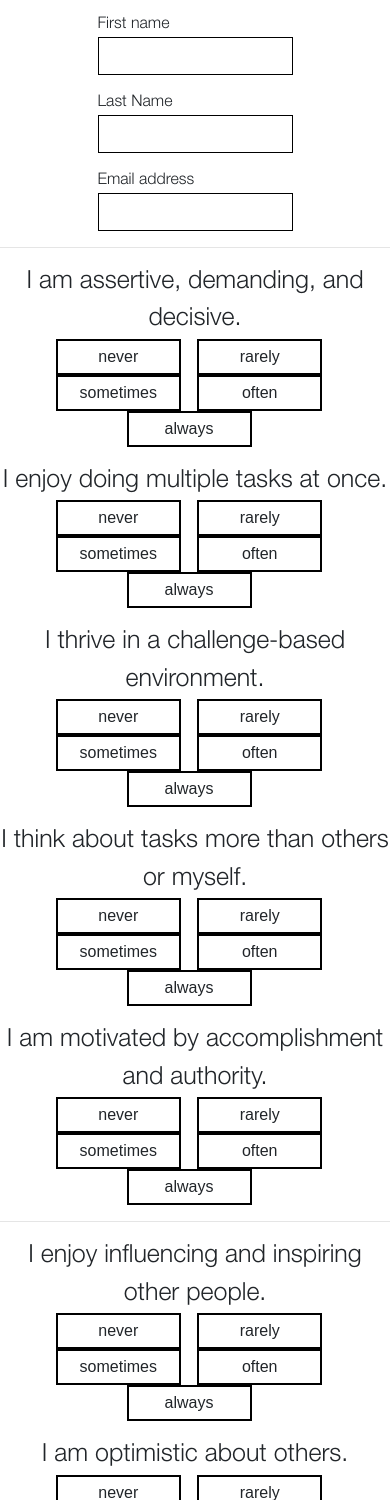
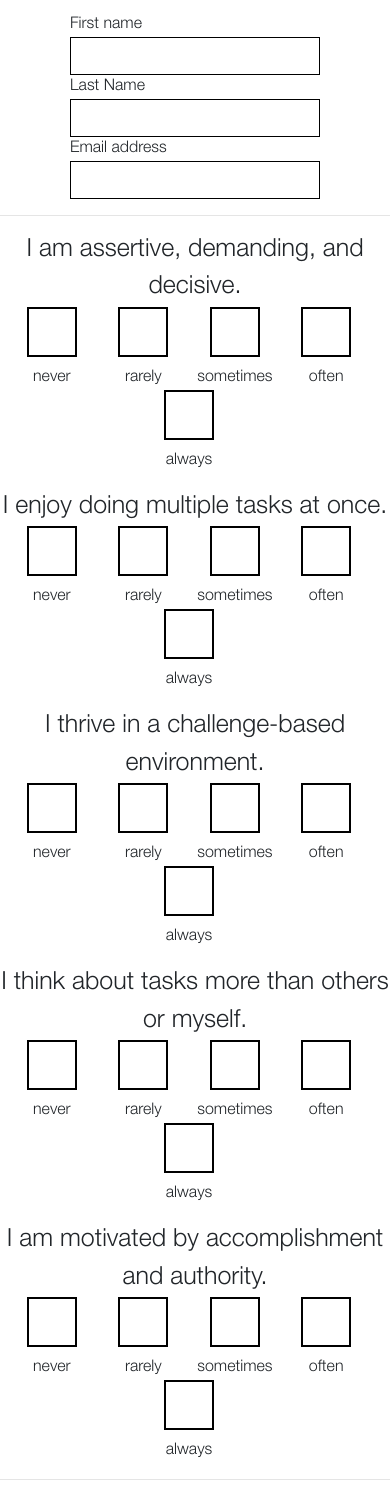
Before and after one commit to just0422/christ-tab-growth-track, a Flask app: page /disc in a window 390 px wide. Shown: the part 160-1660 px from the top of the page. Run offline with Flask 2, Linux system fonts and the light colour scheme; some libraries are stand-ins or nearby versions.

Commit message:
DISC and SGA styling

```diff
--- a/static/css/style.css
+++ b/static/css/style.css
@@ -1,5 +1,17 @@
 @font-face { font-family: SaintsChurchHeavy; src: url("../fonts/HelveticaNeueLTStd-Hv.otf"); }
 @font-face { font-family: SaintsChurchLight; src: url("../fonts/HelveticaNeueLTStd-Lt.otf"); }
+
+@media (max-width: 767.99px) {
+  .gt-form-table {
+    display: none;
+  }
+}
+
+@media (min-width: 768px) {
+  .gt-form-buttons {
+    display:none;
+  }
+}
 
 html {
   background-color: black;
@@ -41,7 +53,7 @@ body {
   margin-top: 4rem;
   padding-top: 1.8rem;
   padding-bottom: 1rem;
-  min-height: 80%;
+  min-height: 85vh;
 }
 
 .gt-complete-result-header {
@@ -55,30 +67,55 @@ body {
   color: black;
 }
 
-.gt-form-question {
-  font-size: 25px;
+@media (max-width: 767.99px) {
+  .gt-form-question {
+    font-size: 25px;
+  }
+}
+@media (min-width: 768px) {
+  .gt-form-question {
+    vertical-align:middle !important;
+  }
 }
 
 .gt-form-radio-option input[type="radio"] {
   display: none;
 }
 
-.gt-form-radio-option label {
+.gt-form-radio-option .gt-form-check-label {
   display: inline-block;
   border: 2px solid black;
   background-color: white;
-  padding: 4px 0px;
   font-family: Arial;
   font-size: 16px;
   cursor: pointer;
-  width: 125px;
 }
 
-.gt-form-radio-option input[type="radio"]:hover+label {
+@media (max-width: 767.99px) {
+  .gt-form-radio-option label {
+    width: 50px;
+    height: 50px;
+  }
+
+  .gt-form-button-checkbox-label-group {
+    width: 75px;
+  }
+}
+
+@media (min-width: 768px) {
+  .gt-form-radio-option label {
+    width: 25px;
+    height: 25px;
+  }
+}
+
+.gt-form-radio-option input[type="radio"]:hover+label,
+.gt-form-radio-option input[type="radio"]:hover+.gt-form-button-checkbox-label-group label {
   background-color: lightgrey;
 }
 
-.gt-form-radio-option input[type="radio"]:checked+label {
+.gt-form-radio-option input[type="radio"]:checked+label,
+.gt-form-radio-option input[type="radio"]:checked+.gt-form-button-checkbox-label-group label {
   color: white;
   background-color: black;
 }
@@ -91,7 +128,7 @@ body {
 }
 
 .gt-submit-button:hover {
-  color black;
+  color: black;
   background-color: white;
 }
 
--- a/templates/disc.html
+++ b/templates/disc.html
@@ -5,19 +5,57 @@
 <h1 class="text-center mt-4 gt-page-header">DISC Assessment</h1>
 
 <form action="/disc/submit" method="POST" class="gt-form">
-  <div class="w-50 mx-auto">
+  <div class="row">
+    <div class="col-md-6 offset-md-3 col-8 offset-2">
       <label for="firstName" class="mb-0">First name</label>
       <input type="text" class="form-control gt-form-control" id="firstName" name="firstName">
     </div>
-  <div class="w-50 mx-auto mt-3">
+  </div>
+  <div class="row">
+    <div class="col-md-6 offset-md-3 col-8 offset-2">
       <label for="lastname" class="mb-0">Last Name</label>
       <input type="text" class="form-control gt-form-control" id="lastName" name="lastName">
     </div>
-  <div class="w-50 mx-auto mt-3">
+  </div>
+  <div class="row">
+    <div class="col-md-6 offset-md-3 col-8 offset-2">
       <label for="emailAddress" class="mb-0">Email address</label>
       <input type="email" class="form-control gt-form-control" id="emailAddress" name="emailAddress">
     </div>
+  </div>
 
+  <div class="gt-form-table">
+    {% for type in type_details %}
+      <hr />
+      <div class="px-5">
+        <table class="table table-striped">
+          <thead>
+            <tr>
+              <th scope="col"></th>
+              {% for choice in choices %}
+                <th scope="col" class="text-center" width="10%">{{choice}}</th>
+              {% endfor %}
+            </tr>
+          </thead>
+          <tbody>
+            {% for index in range(type_details[type]['questions']|length) %}
+              <tr>
+                <th class="gt-form-question">{{type_details[type]['questions'][index]}}</th>
+                {% for choice in range(choices|length) %}
+                  <td class="text-center gt-form-radio-option">
+                    <input class="form-check-input" type="radio" name="{{type}}-{{index}}" id="{{type}}-{{index}}-table-checkbox-{{choice}}" value="{{choice + 1}}">
+                    <label class="form-check-label gt-form-check-label" for="{{type}}-{{index}}-table-checkbox-{{choice}}"></label>
+                  </td>
+                {% endfor %}
+              </tr>
+            {% endfor %}
+          </tbody>
+        </table>
+      </div>
+    {% endfor %}
+  </div>
+
+  <div class="gt-form-buttons">
     {% for type in type_details %}
       <hr />
       {% for index in range(type_details[type]['questions']|length) %}
@@ -26,19 +64,23 @@
 
           {% for choice in range(choices|length) %}
             <div class="form-check form-check-inline gt-form-radio-option">
-            <input class="form-check-input" type="radio" name="{{type}}-{{index}}" id="{{type}}-{{index}}-checkbox-{{choice}}" value="{{choice + 1}}">
-            <label class="form-check-label" for="{{type}}-{{index}}-checkbox-{{choice}}">
+              <input class="form-check-input" type="radio" name="{{type}}-{{index}}" id="{{type}}-{{index}}-buttons-checkbox-{{choice}}" value="{{choice + 1}}">
+              <div class="d-block gt-form-button-checkbox-label-group">
+                <label class="form-check-label gt-form-check-label" for="{{type}}-{{index}}-buttons-checkbox-{{choice}}"></label>
+                <div class="gt-form-check-secondary-label">
                   {{choices[choice]}}
-            </label>
+                </div>
+              </div>
             </div>
           {% endfor %}
         </div>
       {% endfor %}
     {% endfor %}
+  </div>
 
   <hr />
-  <div class="row mb-5 justify-content-center pb-4">
-    <div class="col-md-6 col-xs-9">
+  <div class="row mt-md-3 mb-md-5 my-4">
+    <div class="col-md-6 offset-md-3 col-8 offset-2">
       <button type="submit" class="btn btn-dark w-100 gt-submit-button">SUBMIT</button>
     </div>
   </div>
--- a/templates/sga_complete.html
+++ b/templates/sga_complete.html
@@ -1,7 +1,7 @@
 {% extends "template.html" %}
 {% block content %}
 
-<h1 class="text-center gt-page-header">Spiritula Gifts Assessment Results</h1>
+<h1 class="text-center gt-page-header">Spiritual Gifts Assessment Results</h1>
 
 {% for key in max_types %}
   <div class="row">
```
Also changed, not shown: templates/sga.html (+11 -5 lines). Lines whose indentation alone changed are shown as unchanged.
